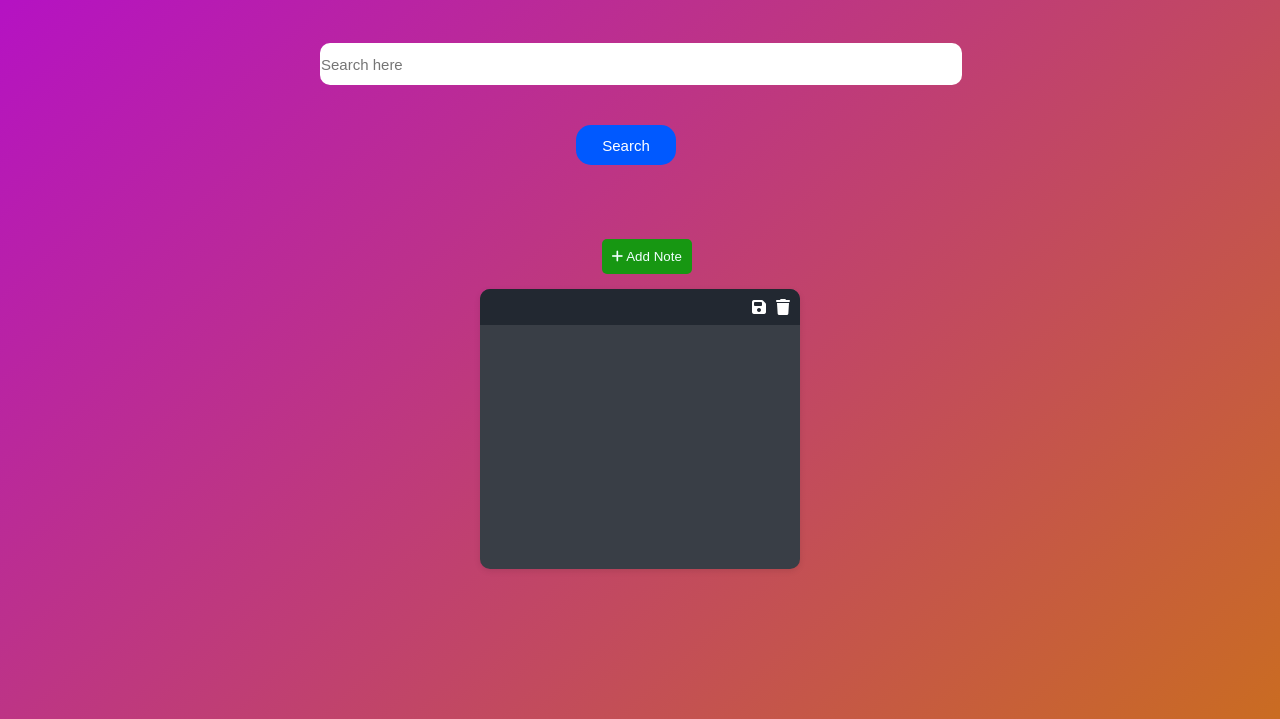
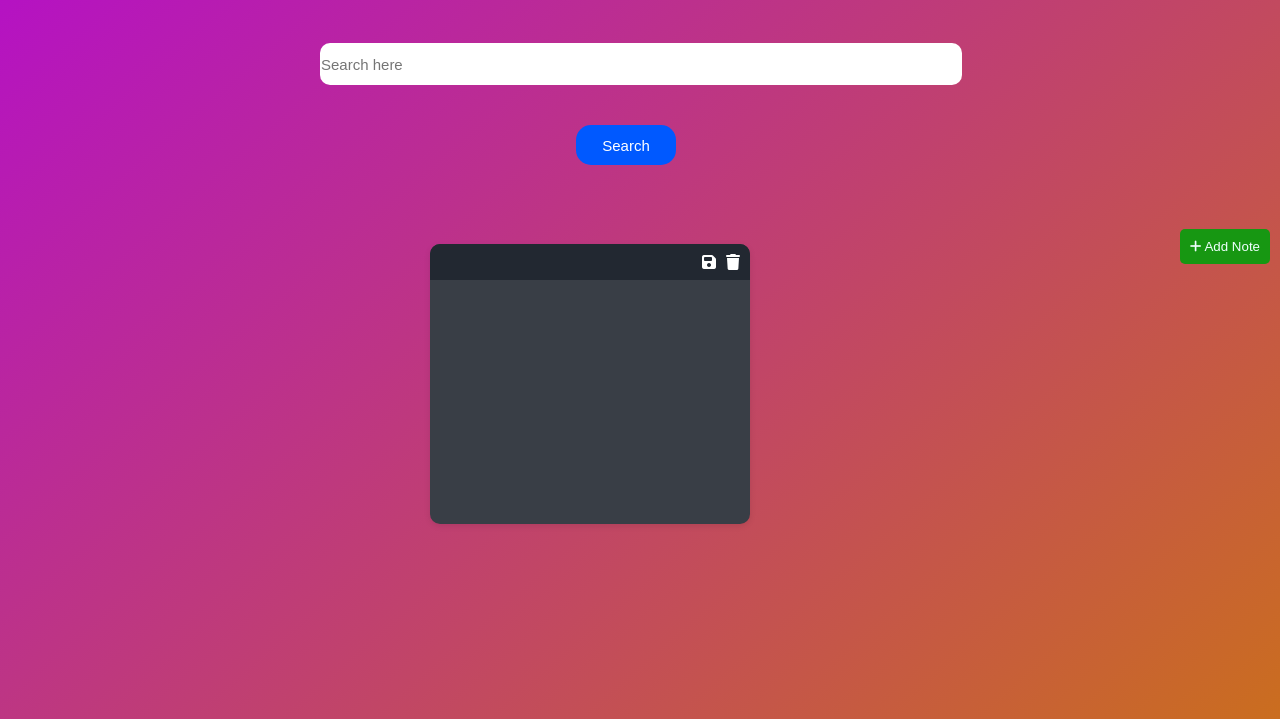
Before and after one commit to Iamanajaz/search, a plain HTML site: page index.html in a window 1280 px wide. Shown: the part 81-800 px from the top of the page. Drawn offline with Linux system fonts and the light colour scheme.

Commit message:
Update style.css

```diff
--- a/style.css
+++ b/style.css
@@ -67,8 +67,11 @@ border: 1px solid white;
   /* position: fixed;
   top: 300px;
   right: 20px; */
-  margin-top:10px ;
-  margin-left: 47%;
+  /* margin-top:10px ;
+  margin-left: 47%; */
+  float:right ;
+  margin-right: 10px;
+
   color: azure;
   background-color: #179712;
   padding: 10px;
```
